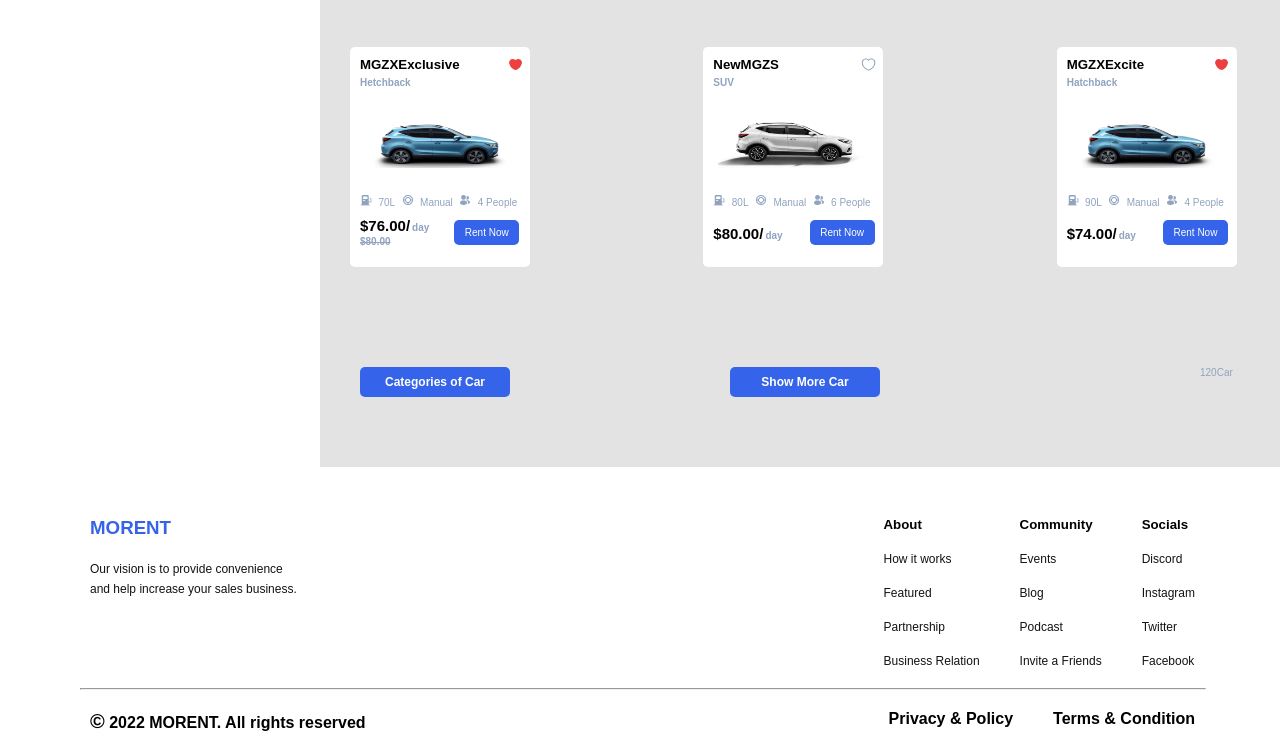
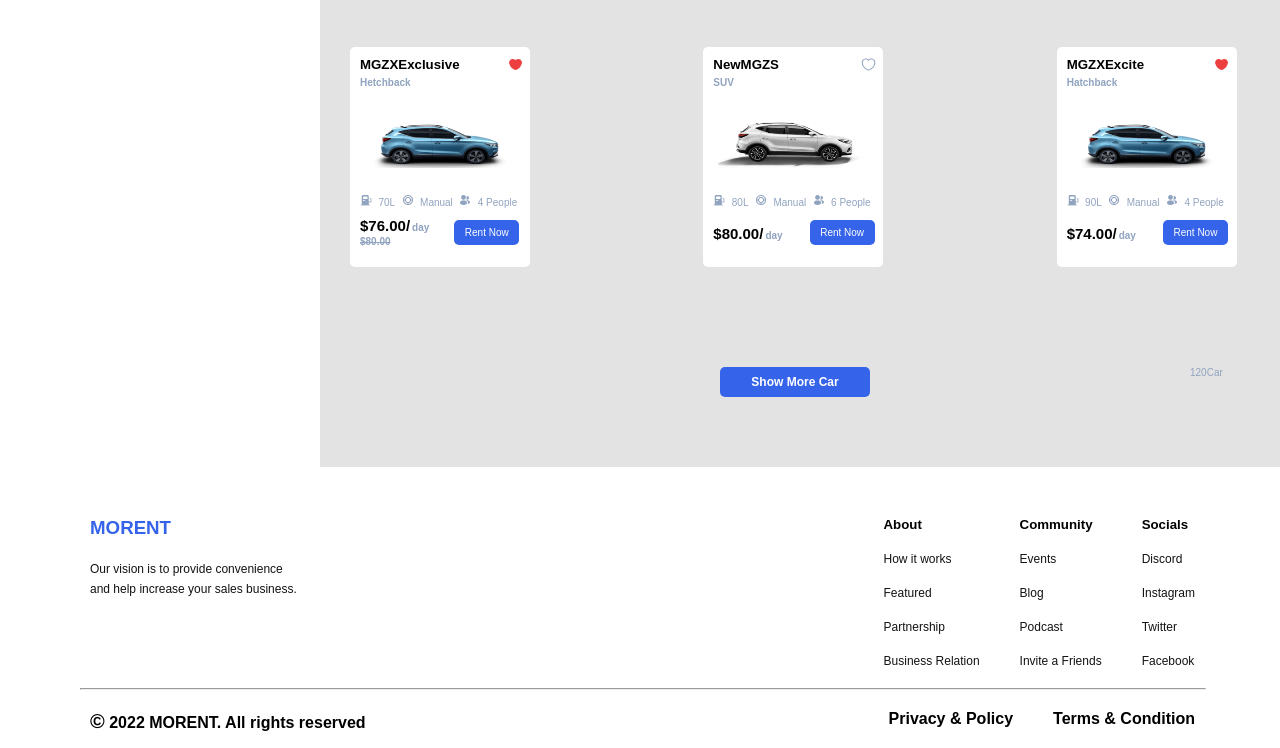
Before and after one commit to PonSakthiM/Car-Rent-App, a plain HTML site: page pages/Categories/categorycarrent.html in a window 1280 px wide. Shown: the part 740-1488 px from the top of the page. Drawn offline with Linux system fonts and the light colour scheme.

Commit message:
Links Modified

```diff
--- a/pages/Categories/categorycarrent.html
+++ b/pages/Categories/categorycarrent.html
@@ -23,7 +23,7 @@
                 </div>
             </div>
             <div class="rightmenu">
-                <a href="file:///home/ponsakthi/Desktop/Car%20Rent%20App/pages/Dashboard/dashboard.html"><i class="fa fa-dashboard"></i></a>
+                <a href="../Dashboard/dashboard.html"><i class="fa fa-dashboard"></i></a>
                 <i class="fa fa-heart"></i>
                 <i class="fa fa-bell"></i>
                 <i class="fa fa-gear"></i>
@@ -155,7 +155,7 @@
                             </div>
                         </a>
                     </div>
-                    <div class="box"><a href="file:///home/ponsakthi/Desktop/Car%20Rent%20App/pages/Details/detailcarrent.html">
+                    <div class="box"><a href="../Details/detailcarrent.html">
                             <div class="top">
                                 <h5>NissanGT-R</h5>
                                 <img src="../../asset/whiteheart.png" class="redheart" height="15px" width="15px">
@@ -329,8 +329,6 @@
                     </a>
                 </div>
                 <div class="showcardiv">
-                    <button class="categorybut"><a href="file:///home/ponsakthi/Desktop/Car Rent App/pages/Categories/categorycarrent.html">Categories of Car</a>
-                    </button>
                     <button class="showcar">Show More Car</button>
                     <span>120Car</span>
                 </div>
--- a/pages/Categories/categorystyle.css
+++ b/pages/Categories/categorystyle.css
@@ -390,35 +390,14 @@ form label span {
     font-weight: bold;
     height: 30px;
     width: 150px;
-    margin-left: 220px;
+    margin-left: 400px;
     margin-top: 50px;
     cursor: pointer;
 }
 .showcar:hover{
     background-color: #54a6ff;
     border: 1px solid gray;
-    transition: 0.5s;
-}
-.categorybut{
-    font-size: 12px;
-    color: black;
-    margin-left: 40px;
-    margin-top: 50px;
-    width: 150px;
-    height: 30px;
-    background-color: #3563e9;
-    border-radius: 5px;
-    font-weight: bold;
-    border: none;
-}
-.categorybut:hover{
-    background-color: #54a6ff;
-    border: 1px solid gray;
-    transition: 0.5s;
-}
-a{
-    color: white;
-    text-decoration: none;
+   transition: 0.5s;
 }
 .showcardiv span{
     font-size: 10px;
```
Also changed, not shown: index.html (+2 -2 lines), pages/Details/detailcarrent.html (+3 -3 lines), pages/Payment/paymentcarrent.html (+1 -1 lines).
